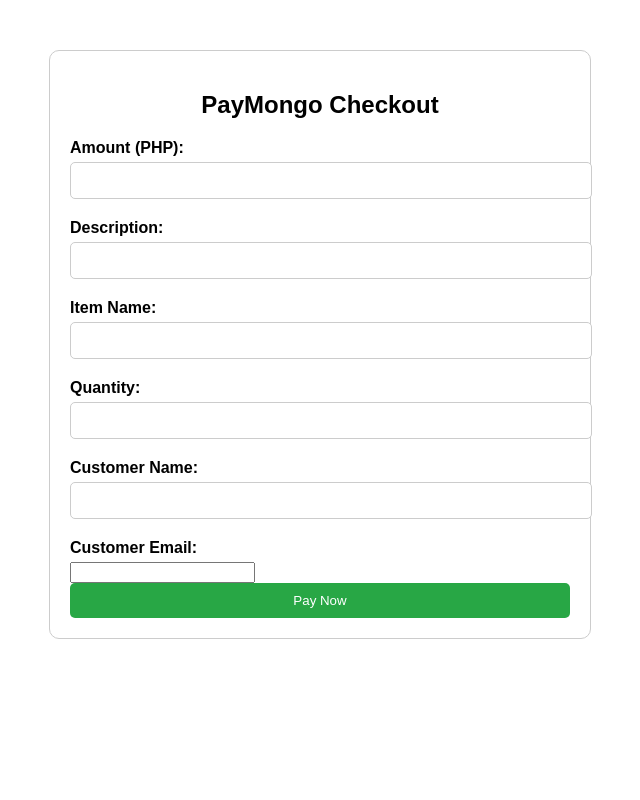
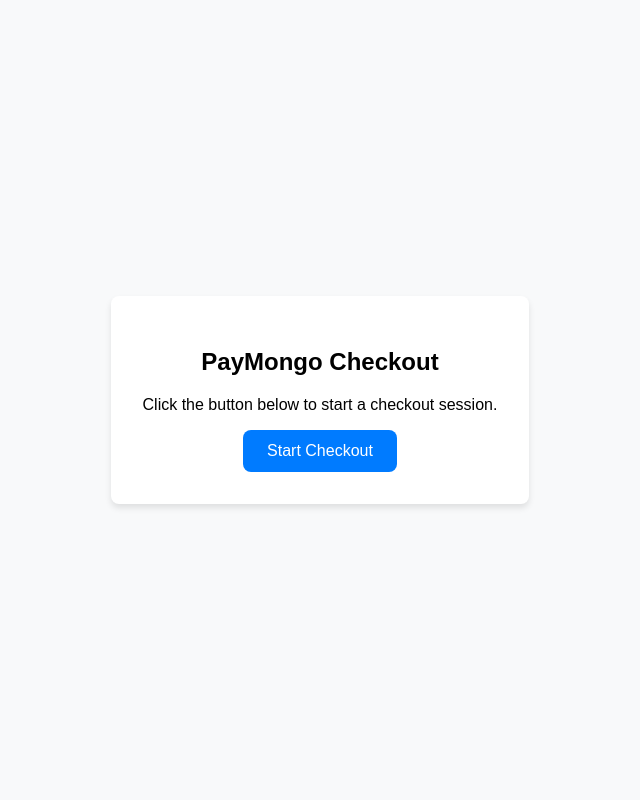
Before and after one commit to K7soo/Capstone--Microservices, a Django app: template microservices/payments/templates/index.html in a window 1280 px wide. Shown: the whole page, without its empty margins (320-960 px from the left). Run offline with Django 3.2, Linux system fonts and the light colour scheme; the template is opened without the code that fills it, so the values that code supplies are empty.

Commit message:
working payment

```diff
--- a/microservices/microservices/settings.py
+++ b/microservices/microservices/settings.py
@@ -35,8 +35,8 @@ ALLOWED_HOSTS = ["*"]
 
 
 # API KEYS
-PAYMONGO_SECRET_KEY = config('PAYMONGO_SECRET_KEY')
-PAYMONGO_PUBLISHABLE_KEY = config('PAYMONGO_PUBLISHABLE_KEY')
+PAYMONGO_SECRET_KEY = "sk_test_LfZRntyxmZJah7iaFbYkkfTc"
+PAYMONGO_PUBLISHABLE_KEY = "pk_test_M6nQMrRjWWnQJAhxbctraxUL"
 URL='https://api.paymongo.com/v1/checkout_sessions'
 
 # Application definition
--- a/microservices/payments/static/js/script.js
+++ b/microservices/payments/static/js/script.js
@@ -1,55 +1,89 @@
-document.getElementById('payment-form').addEventListener('submit', function(event) {
-    event.preventDefault(); // Prevent default form submission
+document.addEventListener("DOMContentLoaded", () => {
+    // Function to extract CSRF token from cookies
+    function getCsrfToken() {
+        const cookies = document.cookie.split(';');
+        for (let cookie of cookies) {
+            const trimmedCookie = cookie.trim();
+            if (trimmedCookie.startsWith('csrftoken=')) {
+                return trimmedCookie.split('=')[1];
+            }
+        }
+        console.error("CSRF token not found in cookies.");
+        return null; // Return null if no CSRF token is found
+    }
 
-    // Collect form data
-    const amount = document.getElementById('amount').value;
-    const description = document.getElementById('description').value;
-    const item_name = document.getElementById('item_name').value;
-    const quantity = document.getElementById('quantity').value;
-    const name = document.getElementById('name').value;
-    const email = document.getElementById('email').value;
+    // Retrieve CSRF token
+    const csrfToken = getCsrfToken();
 
-    // Prepare data to send
+    // Data payload for the fetch request
     const data = {
-        amount: parseInt(amount, 10),  // Convert to integer
-        description: description,
-        item_name: item_name,
-        quantity: parseInt(quantity, 10),  // Convert to integer
-        name: name,
-        email: email,
+        data: {
+            attributes: {
+                send_email_receipt: true,
+                show_description: true,
+                show_line_items: true,
+                description: 'Description',
+                line_items: [
+                    {
+                        currency: 'PHP',
+                        amount: 2000, // Amount in centavos
+                        description: 'testing',
+                        name: 'Product',
+                        quantity: 1
+                    }
+                ],
+                payment_method_types: [
+                    'gcash',
+                    'grab_pay',
+                    'card',
+                    'qrph',
+                    'brankas_bdo',
+                    'brankas_landbank',
+                    'paymaya'
+                ],
+                reference_number: '001'
+            }
+        }
     };
 
-    // Log the data being sent (for debugging)
-    console.log('Data being sent:', data);
-
-    // Send POST request to Django backend
-    fetch('/create-checkout-session/', {  // URL found in urls.py
+    // Event listener for the button click
+    const startCheckoutButton = document.getElementById("startCheckout");
+    if (startCheckoutButton) {
+        startCheckoutButton.addEventListener("click", () => {
+            console.log('Sending payload:', JSON.stringify(data, null, 2));
+            fetch('https://api.paymongo.com/v1/checkout_sessions', {
                 method: 'POST',
                 headers: {
+                    accept: 'application/json',
                     'Content-Type': 'application/json',
-            'Accept': 'application/json'
+                    authorization: 'Basic c2tfdGVzdF9MZlpSbnR5eG1aSmFoN2lhRmJZa2tmVGM6'
                 },
-        body: JSON.stringify(data)
+                body: JSON.stringify(data), // Send the data payload
             })
-    .then(response => {
-        if (!response.ok) {
-            return response.json().then(errorDetails => {
-                console.error('API error details:', errorDetails);
-                throw new Error(`Error ${response.status}: ${errorDetails.error || 'Unknown error'}`);
+            .then((res) => {
+                if (!res.ok) {
+                    return res.json().then((errorDetails) => {
+                        console.error('Error details:', errorDetails);
+                        throw new Error(`HTTP error! Status: ${res.status}`);
                     });
                 }
-        return response.json();
+                return res.json();
             })
-    .then(data => {
-        console.log('Success:', data);
-        if (data.checkout_url) {
-            // Redirect to the checkout URL
-            window.location.href = data.checkout_url;
+            .then((res) => {
+                console.log('Response:', res); // Log the response for debugging
+                if (res.data?.attributes?.checkout_url) {
+                    // Redirect to the PayMongo checkout page
+                    window.location.href = res.data.attributes.checkout_url;
+                    console.log(res)
                 } else {
-            console.error('Failed to get checkout URL:', data.error);
+                    console.error('Checkout URL not found in response.');
                 }
             })
-    .catch(error => {
-        console.error('Error:', error);
+            .catch((err) => {
+                console.error('Error:', err);
             });
         });
+    } else {
+        console.error("Start checkout button not found.");
+    }
+});
--- a/microservices/payments/templates/index.html
+++ b/microservices/payments/templates/index.html
@@ -1,43 +1,54 @@
 {% load static %}
-
 <!DOCTYPE html>
 <html lang="en">
 <head>
-    <meta charset="UTF-8">
-    <meta name="viewport" content="width=device-width, initial-scale=1.0">
-    <title>PayMongo Checkout</title>
-    <link rel="stylesheet" href="{% static 'css/styles.css' %}">
+  <meta charset="UTF-8">
+  <meta name="viewport" content="width=device-width, initial-scale=1.0">
+  <title>Checkout Session</title>
+  {% csrf_token %}
+  <style>
+    body {
+      font-family: Arial, sans-serif;
+      background-color: #f8f9fa;
+      display: flex;
+      justify-content: center;
+      align-items: center;
+      height: 100vh;
+      margin: 0;
+    }
+
+    .checkout-container {
+      background-color: #fff;
+      padding: 2rem;
+      border-radius: 8px;
+      box-shadow: 0px 4px 6px rgba(0, 0, 0, 0.1);
+      text-align: center;
+    }
+
+    button {
+      padding: 0.75rem 1.5rem;
+      background-color: #007bff;
+      color: #fff;
+      border: none;
+      border-radius: 8px;
+      cursor: pointer;
+      font-size: 1rem;
+    }
+
+    button:hover {
+      background-color: #0056b3;
+    }
+  </style>
 </head>
 <body>
-    <div class="container">
-        <h2>PayMongo Checkout</h2>
-        <form id="payment-form">
+  <div class="checkout-container">
+    <h2>PayMongo Checkout</h2>
+    <p>Click the button below to start a checkout session.</p>
+    <button id="startCheckout">Start Checkout</button>
+  </div>
 
-            <label for="amount">Amount (PHP):</label>
-            <input type="number" id="amount" name="amount" required>
-
-            <label for="description">Description:</label>
-            <input type="text" id="description" name="description" required>
-
-            <label for="item_name">Item Name:</label>
-            <input type="text" id="item_name" name="item_name" required>
-
-            <label for="quantity">Quantity:</label>
-            <input type="number" id="quantity" name="quantity" required>
-
-            <label for="name">Customer Name:</label>
-            <input type="text" id="name" name="name" required>
-
-            <label for="email">Customer Email:</label>
-            <input type="email" id="email" name="email" required>
-
-            <input type="submit" value="Pay Now">
-
-        </form>
-
-        <div id="result"></div>
-    </div>
-
-    <script src="{% static 'js/script.js' %}"></script>
+  {% block extra_js %}
+  <script src="{% static 'js/script.js' %}"></script>
+  {% endblock %}
 </body>
 </html>
--- a/microservices/payments/urls.py
+++ b/microservices/payments/urls.py
@@ -4,6 +4,4 @@ from . import views
 urlpatterns = [
     path('', views.home, name='home'),
     path('create-checkout-session/', views.create_checkout_session, name='create-checkout-session'),
-    path('payment/success/', views.payment_success, name='payment-success'),
-    path('payment/failed/', views.payment_failed, name='payment-failed'),
 ]
```
Also changed, not shown: microservices/payments/views.py (+29 -59 lines). Lines whose indentation alone changed are shown as unchanged.
